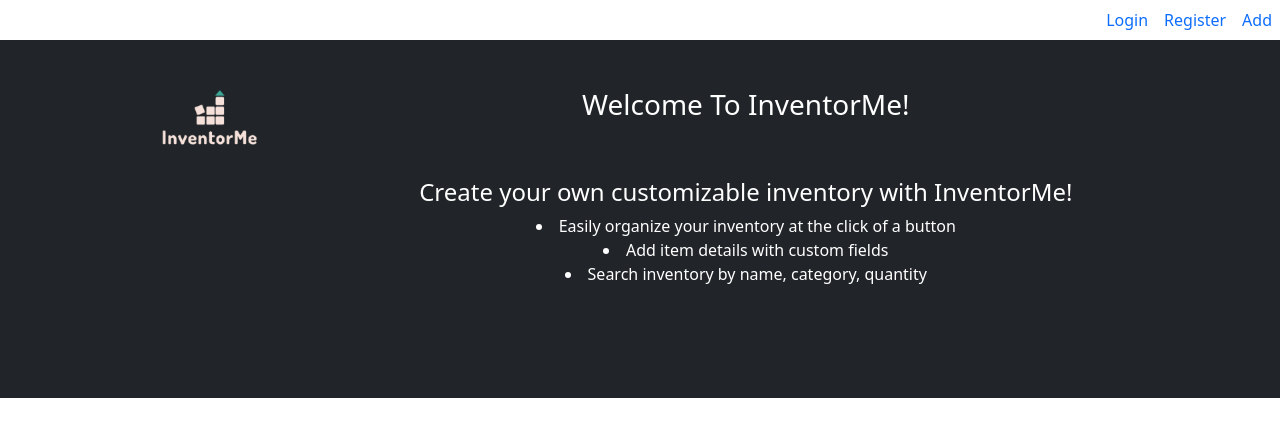
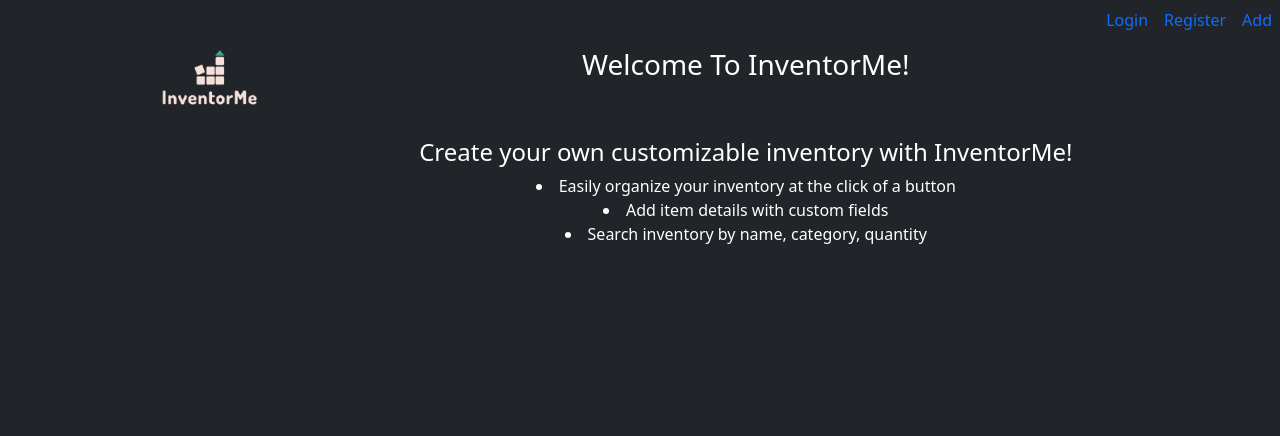
Before and after one commit to LiftOff-AC3/inventorme, a React (Create React App) app in the folder front-end/: page / in a window 1280 px wide. Shown: the top 436 px of the page. Built offline with nearby package versions, Linux system fonts and the light colour scheme.

Commit message:
Updated the height of the Landing page and gave navigation fixed position

```diff
--- a/front-end/src/App.css
+++ b/front-end/src/App.css
@@ -1,3 +1,13 @@
+#landing-page {
+display: flex;
+justify-content: space-evenly;
+height: 100vh;
+}
+nav {
+position: fixed;
+top: 0;
+width: 100%;
+}
 .landing-nav {
 display: flex;
 justify-content: flex-end;
@@ -19,11 +29,6 @@ justify-content: space-between;
 margin: .5rem;
 }
 
-#landing-page {
-display: flex;
-justify-content: space-evenly;
-}
-
 @media(max-width: 800px) {
 #landing-page {
 display: flex;
--- a/front-end/src/components/layout/Registration.js
+++ b/front-end/src/components/layout/Registration.js
@@ -46,7 +46,7 @@ export default function Forms() {
   };
 
   return (
-    <div>
+    <div id="registration-page">
       <h1 class="text-center">Register</h1>
       <Form onSubmit={handleSubmit}>
         <Form.Group controlId="formName" className="m-5">
```
